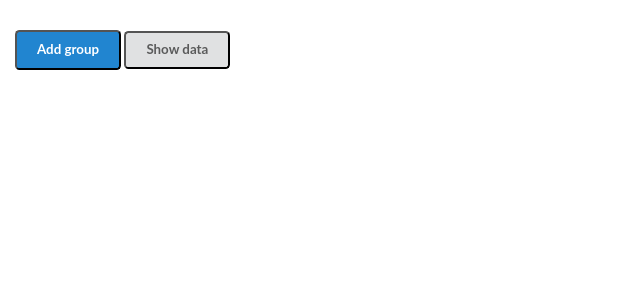
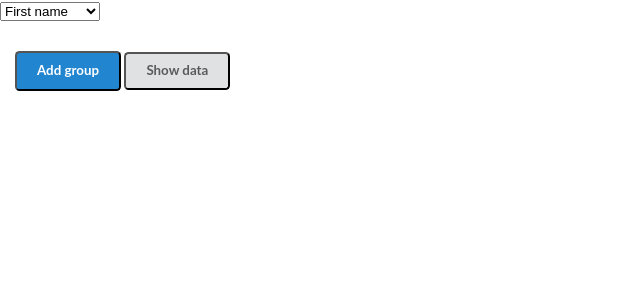
Before and after one commit to EmyRukundo/Front-end-challenge, a React (Create React App) app: page / in a window 1280 px wide. Shown: the top 300 px of the page, without its empty margins (0-640 px from the left). Built offline with nearby package versions, Linux system fonts and the light colour scheme.

Commit message:
adding select data types

```diff
--- a/src/App.js
+++ b/src/App.js
@@ -1,7 +1,7 @@
 import React, { useState} from 'react';
 import './App.css';
 import AddItem from '../src/components/AddItem';
-
+import SelectData from '../src/components/SelectData';
 
 
 
@@ -13,10 +13,9 @@ const handleItem = () => {
     setaddingItem(true);
 };
 
-
-
   return (
     <div className="App">
+      <SelectData />
          { addingItem ?  <AddItem /> : ''}
 
    <div className="primary-buttons">
--- /dev/null
+++ b/src/components/SelectData.js
@@ -0,0 +1,24 @@
+import React from 'react'
+import '../App.css';
+
+export default function SelectData() {
+
+ let values = [
+     {name: 'First name', id: 1},
+     {name: 'Last name', id: 2},
+     {name: 'Birth day', id: 3},
+     {name: 'Last updated', id: 4},
+    ];
+
+      let optionTemplate = values.map(itm =>
+        <option key={itm.id} value={itm.name}>{itm.name}</option>
+        );
+
+    return (
+        <div className='item-container'>
+            <select value={values} onChange=''>
+               {optionTemplate}
+            </select>
+        </div>
+    )
+}
```
